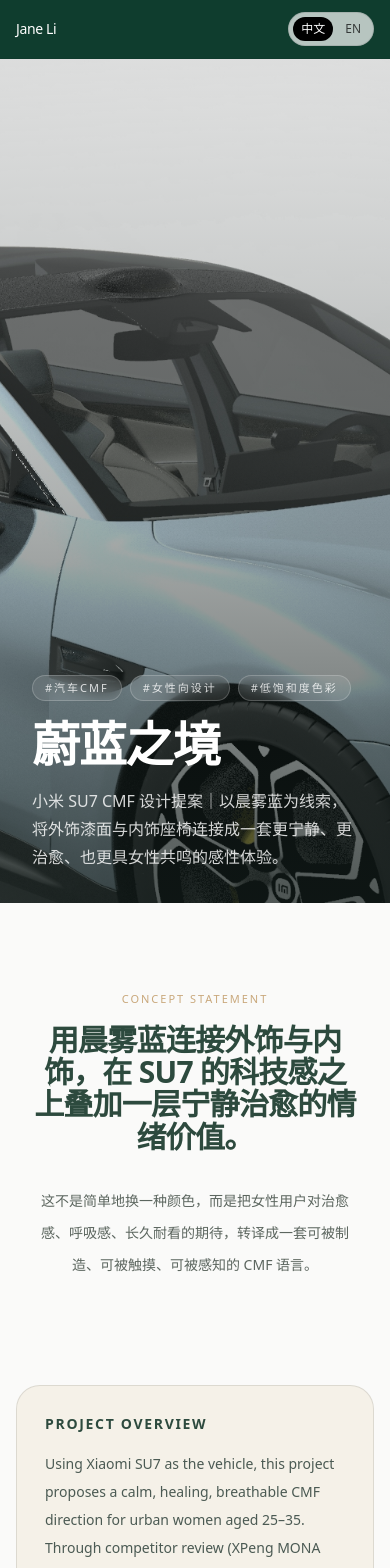
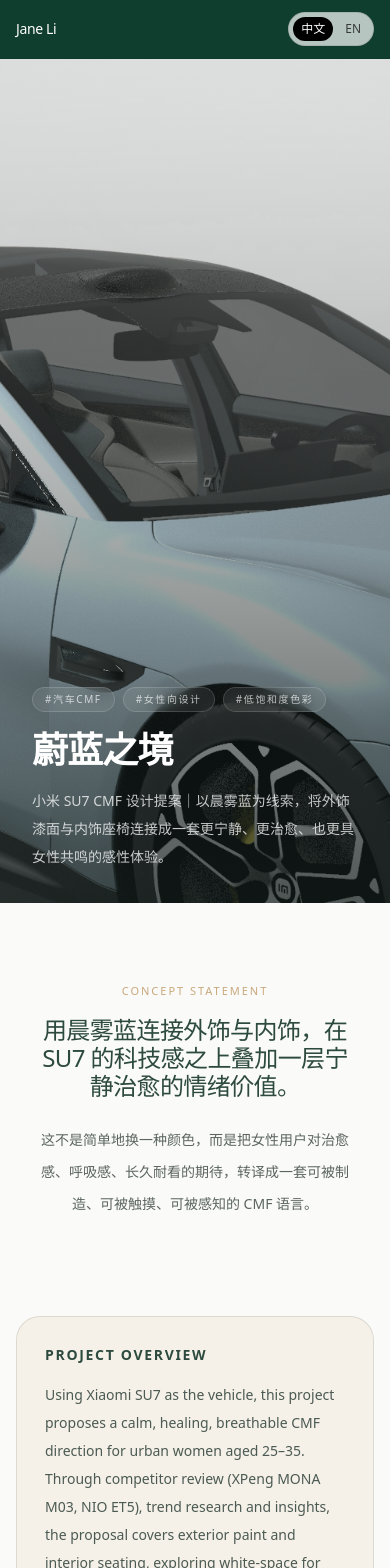
Before and after one commit to janeli8030-netizen/jane-li-portfolio, a Next.js app: page /projects/su7-cmf-proposal in a window 390 px wide. Shown: the top 1568 px of the page. Built offline with nearby package versions, Linux system fonts and the light colour scheme.

Commit message:
Refine SU7 typography and reduce card-heavy layout

```diff
--- a/src/app/projects/[slug]/page.tsx
+++ b/src/app/projects/[slug]/page.tsx
@@ -141,7 +141,7 @@ export default async function ProjectDetailPage({ params }: { params: Promise<{
                 img: "/projects/su7-cmf-proposal/nio-et5.jpg",
               },
             ].map((car) => (
-              <div key={car.name} className="overflow-hidden rounded-[24px] border border-black/10 bg-white/80 shadow-sm">
+              <div key={car.name} className="overflow-hidden bg-transparent">
                 <div className="aspect-[4/3] bg-white">
                   {/* eslint-disable-next-line @next/next/no-img-element */}
                   <img src={car.img} alt={car.name} className="h-full w-full object-cover" />
@@ -158,10 +158,10 @@ export default async function ProjectDetailPage({ params }: { params: Promise<{
             ))}
           </div>
 
-          <div className="mt-6 overflow-hidden rounded-[24px] border border-black/10 bg-white/70 p-4">
+          <div className="mt-6 overflow-hidden p-0">
             <div className="text-sm font-semibold text-[#2D4A3E]">Exterior color comparison</div>
             <div className="mt-1 text-xs text-[#7C7468]">女性首选色对比：紫 / 粉色系集中，浅蓝色仍有差异化空间</div>
-            <div className="mt-4 rounded-[24px] border border-dashed border-[#C9A87C]/50 bg-[#FBF8F3] p-4 text-xs leading-6 text-[#7C7468]">
+            <div className="mt-4 border-l-2 border-[#C9A87C]/60 pl-4 text-xs leading-6 text-[#7C7468]">
               图片位可继续补充三车外饰横向对比图；当前先以标签化方式呈现女性偏好色，保持信息清晰。
             </div>
             <div className="mt-4 grid gap-4 md:grid-cols-3">
@@ -170,7 +170,7 @@ export default async function ProjectDetailPage({ params }: { params: Promise<{
                 { name: "小鹏 MONA M03", colors: ["罗兰紫", "樱珞粉"] },
                 { name: "蔚来 ET5", colors: ["镜空粉", "宇航蓝"] },
               ].map((item) => (
-                <div key={item.name} className="rounded-[24px] border border-black/10 bg-white p-4">
+                <div key={item.name} className="border-t border-black/10 bg-transparent px-0 py-4 first:border-t-0">
                   <div className="text-sm font-semibold text-[#2D4A3E]">{item.name}</div>
                   <div className="mt-3 flex flex-wrap gap-2">
                     {item.colors.map((c) => (
@@ -184,7 +184,7 @@ export default async function ProjectDetailPage({ params }: { params: Promise<{
             </div>
           </div>
 
-          <div className="mt-6 overflow-hidden rounded-[24px] border border-black/10 bg-white/70 p-4">
+          <div className="mt-6 overflow-hidden p-0">
             <div className="text-sm font-semibold text-[#2D4A3E]">Interior CMF comparison</div>
             <div className="mt-4 grid gap-4 md:grid-cols-3">
               {[
@@ -232,7 +232,7 @@ export default async function ProjectDetailPage({ params }: { params: Promise<{
             </div>
           </div>
 
-          <div className="mt-6 overflow-hidden rounded-[24px] border border-black/10 bg-white/70 p-4">
+          <div className="mt-6 overflow-hidden p-0">
             <div className="text-sm font-semibold text-[#2D4A3E]">Differentiation opportunities</div>
             <div className="mt-4 overflow-x-auto rounded-2xl border border-black/10 bg-white">
               <table className="min-w-full text-left text-sm">
--- a/src/components/HeroScene.tsx
+++ b/src/components/HeroScene.tsx
@@ -37,19 +37,19 @@ export default function HeroScene({
           transition={{ duration: 0.9, ease: [0.22, 1, 0.36, 1], delay: 0.15 }}
           className="max-w-4xl"
         >
-          <div className="mb-5 flex flex-wrap gap-2 text-[11px] uppercase tracking-[0.18em] text-white/80">
+          <div className="mb-5 flex flex-wrap gap-2 text-[10px] uppercase tracking-[0.16em] text-white/70">
             {tags.map((tag) => (
-              <span key={tag} className="rounded-full border border-white/20 bg-white/10 px-3 py-1 backdrop-blur-sm">
+              <span key={tag} className="rounded-full border border-white/15 bg-white/8 px-3 py-1 backdrop-blur-sm">
                 #{tag}
               </span>
             ))}
           </div>
 
-          <h1 className="max-w-4xl text-5xl font-semibold leading-[0.95] tracking-tight text-white md:text-7xl lg:text-[92px]">
+          <h1 className="max-w-4xl text-4xl font-semibold leading-[0.98] tracking-tight text-white md:text-6xl lg:text-[78px]">
             {title}
           </h1>
 
-          <p className="mt-5 max-w-2xl text-base leading-7 text-white/82 md:text-lg">{subtitle}</p>
+          <p className="mt-5 max-w-xl text-sm leading-7 text-white/76 md:text-base">{subtitle}</p>
         </motion.div>
       </div>
     </section>
--- a/src/components/StatementBlock.tsx
+++ b/src/components/StatementBlock.tsx
@@ -12,7 +12,7 @@ export default function StatementBlock({
   body: string;
 }) {
   return (
-    <section className="px-4 py-16 text-white md:px-0 md:py-24 lg:py-32">
+    <section className="px-4 py-14 text-white md:px-0 md:py-20 lg:py-24">
       <motion.div
         initial={{ opacity: 0, y: 24 }}
         whileInView={{ opacity: 1, y: 0 }}
@@ -21,8 +21,8 @@ export default function StatementBlock({
         className="mx-auto flex max-w-5xl flex-col items-center text-center"
       >
         <div className="text-[11px] uppercase tracking-[0.18em] text-[#C9A87C]">{eyebrow}</div>
-        <h2 className="mt-4 max-w-4xl text-3xl font-semibold leading-[1.08] tracking-tight text-[#2D4A3E] md:text-5xl lg:text-6xl">{title}</h2>
-        <p className="mt-8 max-w-3xl text-sm leading-8 text-[#5C665F] md:text-base">{body}</p>
+        <h2 className="mt-4 max-w-3xl text-2xl font-medium leading-[1.18] tracking-tight text-[#2D4A3E] md:text-4xl lg:text-[42px]">{title}</h2>
+        <p className="mt-6 max-w-2xl text-sm leading-8 text-[#5C665F] md:text-[15px]">{body}</p>
       </motion.div>
     </section>
   );
--- a/src/components/StickyShowcase.tsx
+++ b/src/components/StickyShowcase.tsx
@@ -16,16 +16,16 @@ export default function StickyShowcase({
 }) {
   return (
     <section className="project-hero-fullbleed grid gap-6 bg-[#F5F1E8] px-4 py-10 md:grid-cols-12 md:gap-8 md:px-10 md:py-16 lg:px-16">
-      <div className="md:col-span-5">
-        <div className="md:sticky md:top-24 rounded-[24px] border border-black/10 bg-white/75 p-6 backdrop-blur-sm shadow-[0_18px_40px_rgba(45,74,62,0.08)]">
-          <div className="text-[11px] uppercase tracking-[0.14em] text-[#8A7A63]">{eyebrow}</div>
-          <h3 className="mt-3 text-2xl font-semibold tracking-tight text-[#2D4A3E]">{title}</h3>
-          <p className="mt-4 text-sm leading-7 text-[#58655E] whitespace-pre-line">{body}</p>
+      <div className="md:col-span-4 md:pr-4">
+        <div className="md:sticky md:top-24 p-1">
+          <div className="text-[10px] uppercase tracking-[0.14em] text-[#8A7A63]">{eyebrow}</div>
+          <h3 className="mt-3 text-xl font-medium tracking-tight text-[#2D4A3E] md:text-2xl">{title}</h3>
+          <p className="mt-4 max-w-md text-sm leading-7 text-[#58655E] whitespace-pre-line">{body}</p>
         </div>
       </div>
 
       <motion.div
-        className="md:col-span-7"
+        className="md:col-span-8"
         initial={{ opacity: 0, scale: 0.97 }}
         whileInView={{ opacity: 1, scale: 1 }}
         viewport={{ once: true, amount: 0.2 }}
```
